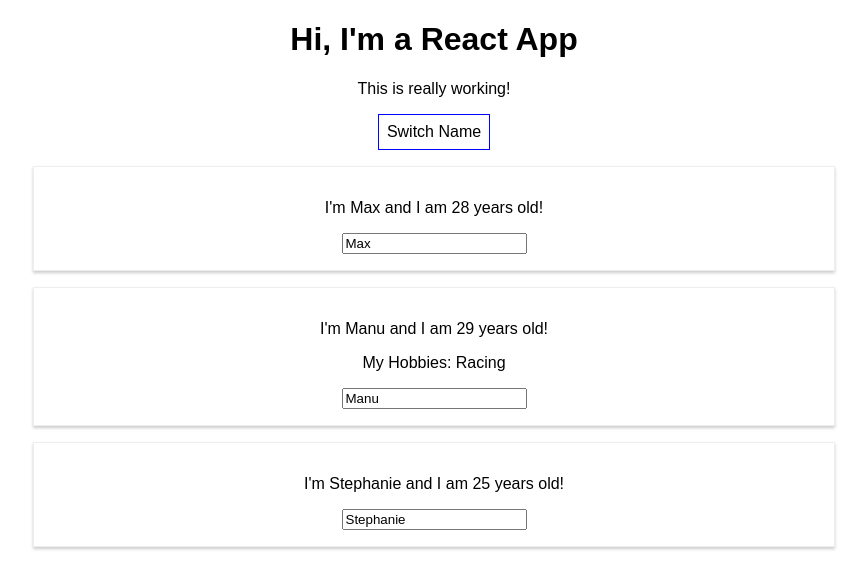
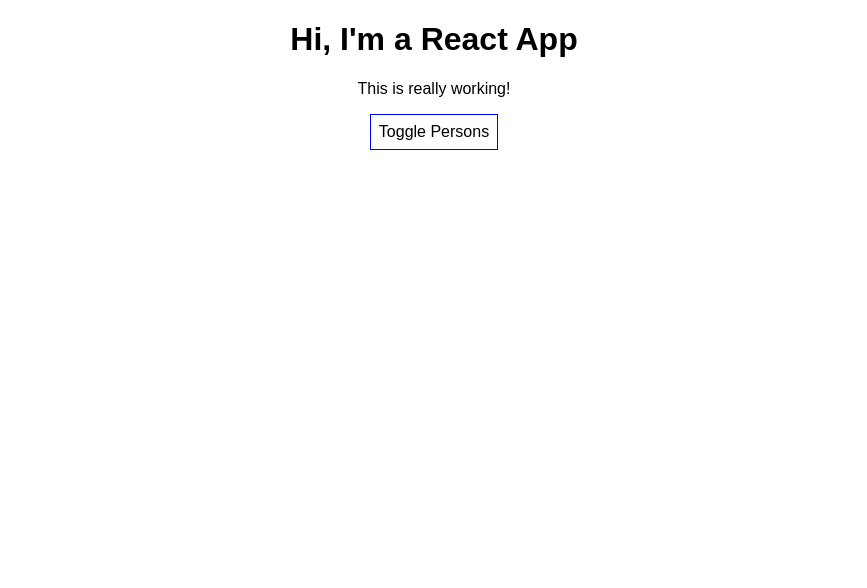
Before and after one commit to TodorGarnev/my-first-react-app, a React (Create React App) app: page / in a window 1280 px wide. Shown: the top 588 px of the page, without its empty margins (206-1073 px from the left). Built offline with nearby package versions, Linux system fonts and the light colour scheme.

Commit message:
added a condition

```diff
--- a/src/App.js
+++ b/src/App.js
@@ -18,7 +18,8 @@ class App extends Component {
         { name: newName, age: 28 },
         { name: "Manu", age: 29 },
         { name: "Stephanie", age: 27 }
-      ]
+      ],
+      showPersons: false
     })
   }
 
@@ -32,6 +33,11 @@ class App extends Component {
     })
   }
 
+  togglePersonsHandler = () => {
+    const doesShow = this.state.showPersons
+    this.setState({ showPersons: !doesShow })
+  }
+
   render() {
     const style = {
       backgroundColor: 'white',
@@ -41,24 +47,52 @@ class App extends Component {
       cursor: 'pointer'
     }
 
+    let persons = null
+
+    if (this.state.showPersons) {
+      persons = (
+        <div>
+          <Person
+            name={this.state.persons[0].name}
+            age={this.state.persons[0].age} />
+          <Person
+            name={this.state.persons[1].name}
+            age={this.state.persons[1].age}
+            click={this.switchNameHandler.bind(this, 'Max!')}
+            changed={this.nameChangedHandler}>My Hobbies: Racing </Person>
+          <Person
+            name={this.state.persons[2].name}
+            age={this.state.persons[2].age} />
+        </div>
+      )
+    }
+
     return (
       <div className="App">
         <h1> Hi, I'm a React App</h1>
         <p>This is really working!</p>
         <button
           style={style}
-          onClick={() => this.switchNameHandler('Maximilian!!')}>Switch Name</button>
-        <Person
-          name={this.state.persons[0].name}
-          age={this.state.persons[0].age} />
-        <Person
-          name={this.state.persons[1].name}
-          age={this.state.persons[1].age}
-          click={this.switchNameHandler.bind(this, 'Max!')}
-          changed={this.nameChangedHandler}>My Hobbies: Racing </Person>
-        <Person
-          name={this.state.persons[2].name}
-          age={this.state.persons[2].age} />
+          onClick={this.togglePersonsHandler}>Toggle Persons</button>
+        {persons}
+
+        {/* {
+          this.state.showPersons ?
+            <div>
+              <Person
+                name={this.state.persons[0].name}
+                age={this.state.persons[0].age} />
+              <Person
+                name={this.state.persons[1].name}
+                age={this.state.persons[1].age}
+                click={this.switchNameHandler.bind(this, 'Max!')}
+                changed={this.nameChangedHandler}>My Hobbies: Racing </Person>
+              <Person
+                name={this.state.persons[2].name}
+                age={this.state.persons[2].age} />
+            </div> : null
+        } */}
+
       </div>
     );
 
```
